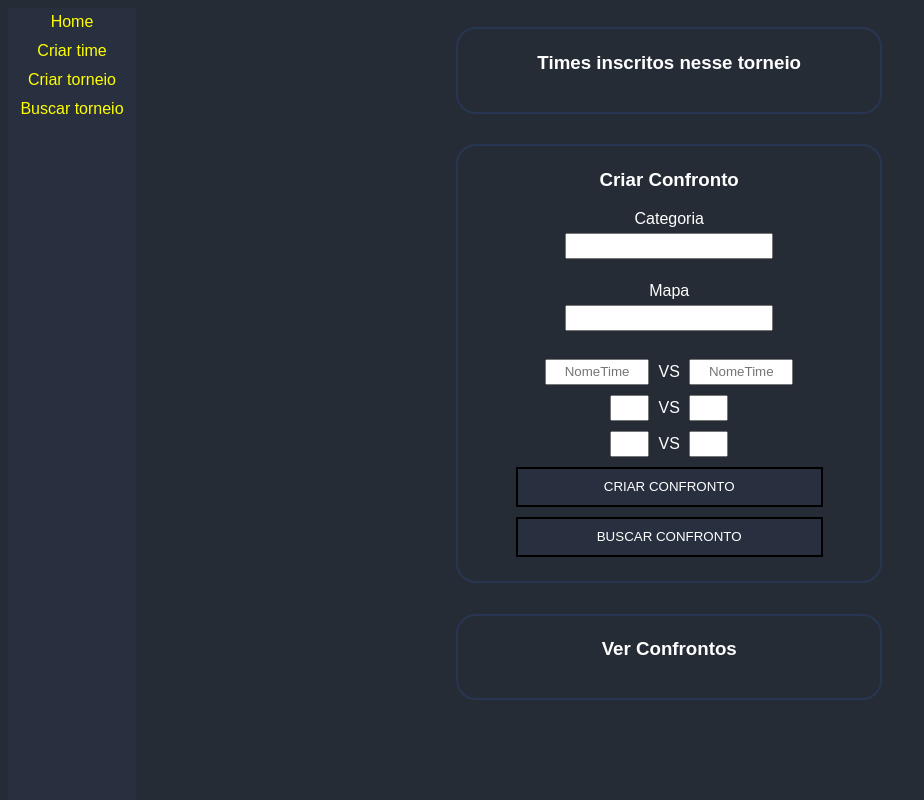
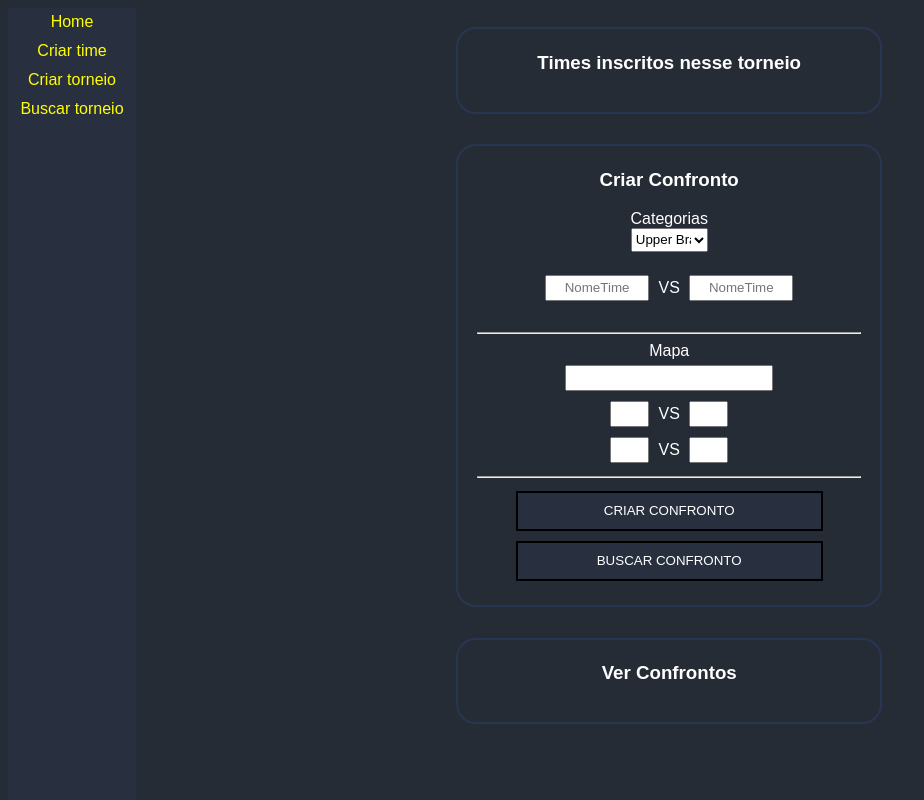
Before and after one commit to wellSantos1334/CampeonatoCS, a PHP site: page /gerenciarTorneio.php?idTorneio=1 in a window 1280 px wide. Shown: the whole page, without its empty margins (0-924 px from the left). Run offline with PHP 8.4, Linux system fonts and the light colour scheme; data that the repository does not hold is empty.

Commit message:
fix GerenciarTorneio

```diff
--- a/estilo/style.css
+++ b/estilo/style.css
@@ -215,3 +215,10 @@ table th{
     font-size: 12px;
     text-align: center;
 }
+
+#selectCategoria {
+    width: 20%;
+    height: 24px;
+    text-align: center;
+
+}
--- a/php/gerenciarTorneio.php
+++ b/php/gerenciarTorneio.php
@@ -39,7 +39,6 @@ include("conexao.php");
                 while ($dados2 = $query2->fetch_assoc()) {
                     echo $dados2['nome'] . ", ";
                 }
-                // echo $sqlNomeTimes;
             }
             ?>
         </div>
@@ -47,22 +46,54 @@ include("conexao.php");
         <div class="times-incritos" style="margin-top: 8%">
             <h3>Criar Confronto</h3>
             <form action="" method="POST">
-                <label>Categoria</label><br>
-                <input type="text" name="categoria"> <br><br>
-                <label>Mapa</label><br>
-                <input type="text" name="mapa"> <br><br>
+                <!-- <div id="criarConfronto">
+                    <label id="lbCategorias">Categorias</label><br>
+                    <label>Upper Bracket 1</label>
+                    <input type="radio" name="categoria" value="<?php echo "teste";?>" class="inputCat">
+                    <label>Upper Bracket 2</label>
+                    <input type="radio" name="categoria" value="<?php echo "teste";?>" class="inputCat"><br>
+                    <label>Upper Bracket 3</label>
+                    <input type="radio" name="categoria" value="<?php echo "teste";?>" class="inputCat"><br>
+                    <label>Lower Bracket 1</label>
+                    <input type="radio" name="categoria" value="<?php echo "teste";?>" class="inputCat">
+                    <label>Lower Bracket 2</label>
+                    <input type="radio" name="categoria" value="<?php echo "teste";?>" class="inputCat"><br>
+                    <label>Lower Bracket 3</label>
+                    <input type="radio" name="categoria" value="<?php echo "teste";?>" class="inputCat"><br>
+                    <label>Quarterfinals</label>
+                    <input type="radio" name="categoria" value="<?php echo "teste";?>" class="inputCat"><br>
+                    <label>Semifinals</label>
+                    <input type="radio" name="categoria" value="<?php echo "teste";?>" class="inputCat"><br>
+                    <label>Grand Final</label>
+                    <input type="radio" name="categoria" value="<?php echo "teste";?>" class="inputCat"><br>
+                </div> -->
+
+                <label>Categorias</label><br>
+                <select  name="categoria" id="selectCategoria">
+                    <option value="<?php echo "Upper Bracket 1" ?>">Upper Bracket 1</option>
+                    <option value="<?php echo "Upper Bracket 2" ?>">Upper Bracket 2</option>
+                    <option value="<?php echo "Upper Bracket 3" ?>">Upper Bracket 3</option>
+                    <option value="<?php echo "Lower Bracket 1" ?>">Lower Bracket 1</option>
+                    <option value="<?php echo "Lower Bracket 2" ?>">Lower Bracket 2</option>
+                    <option value="<?php echo "Lower Bracket 3" ?>">Lower Bracket 3</option>
+                    <option value="<?php echo "Quarterfinals" ?>">Quarterfinals</option>
+                    <option value="<?php echo "Semifinals" ?>">Semifinals</option>
+                    <option value="<?php echo "Grand Final" ?>">Grand Final</option>
+                </select> <br><br>
                 <input type="text" name="nomeTime1" style="width: 25%; text-align: center;" placeholder="NomeTime">
                 VS
-                <input type="text" name="nomeTime2" style="width: 25%; text-align: center;" placeholder="NomeTime"><br>
+                <input type="text" name="nomeTime2" style="width: 25%; text-align: center;" placeholder="NomeTime"><br><br>
+       <hr>
+                <label>Mapa </label><br>
+                <input type="text" name="mapa"> <br>
                 <input type="text" name="half1Time1" style="width: 8%;">
                 VS
                 <input type="text" name="half1Time2" style="width: 8%; "><br>
                 <input type="text" name="half2Time1" style="width: 8%;">
                 VS
                 <input type="text" name="half2Time2" style="width: 8%;">
+                <hr>
                 <input type="submit" value="CRIAR CONFRONTO" class="botaoCriar">
-
-
 
                 <?php
                 if (isset($_POST['nomeTime1']) && ($_POST['nomeTime2'])) {
@@ -85,12 +116,8 @@ include("conexao.php");
                         while ($dadosidTime2 = $queryidTime2->fetch_assoc()) {
                             $idTime2 = $dadosidTime2['id'];
 
-                            $sqlPartida = "INSERT INTO partida (codTime1, codTime2, codTorneio, mapa, half1Time1, half1Time2, half2Time1, half2Time2) VALUES ('$idTime1', '$idTime2', '$idTorneio', '$mapa', '$half1Time1', '$half1Time2', '$half2Time1', '$half2Time2')";
+                            $sqlPartida = "INSERT INTO partida (codTime1, codTime2, codTorneio, mapa, categoria, half1Time1, half1Time2, half2Time1, half2Time2) VALUES ('$idTime1', '$idTime2', '$idTorneio', '$mapa', '$categoria', '$half1Time1', '$half1Time2', '$half2Time1', '$half2Time2')";
                             $queryPartida = mysqli_query($conexao, $sqlPartida);
-                            $lastid = mysqli_insert_id($conexao);
-
-                            $sqlSerie = "INSERT INTO serie (codPartida, categoria) VALUES ('$lastid', '$categoria')";
-                            $querySerie = mysqli_query($conexao, $sqlSerie);
                         }
                     }
                 }
```
